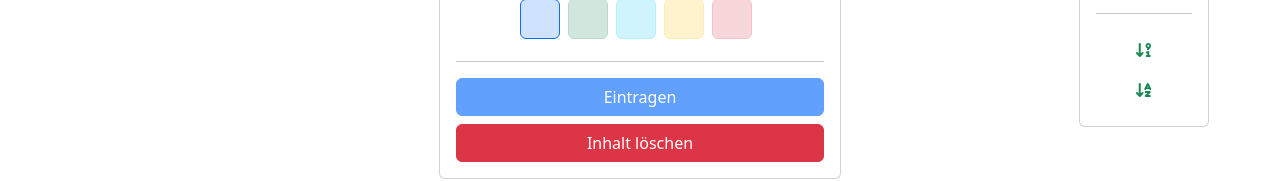
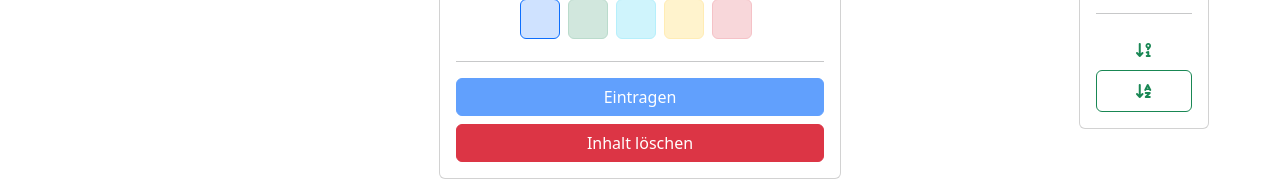
Before and after one commit to cf1887/VueJS_Code, a Vue app in the folder 03_terminkalender/: page / in a window 1280 px wide. Both pictures are taken after a click on the button 1238 px from the left and 447 px from the top of the page. Shown: the part 590-771 px from the top of the page. Built offline with nearby package versions, Linux system fonts and the light colour scheme.

Commit message:
03_terminkalender: Sortierung der CalendarEvents nach Priorität pro Tag

```diff
--- a/03_terminkalender/src/components/CalendarDay.vue
+++ b/03_terminkalender/src/components/CalendarDay.vue
@@ -13,7 +13,7 @@
         <div v-if="day.events.length">
           <transition-group name="list">
             <CalendarEvent
-              v-for="event in day.events"
+              v-for="event in events"
               :key="event.title"
               :event="event"
               :day="day"
@@ -77,6 +77,9 @@ export default {
         ? ["bg-primary", "text-white"]
         : null;
     },
+    events: function () {
+      return Store.getters.events(this.day.id);
+    }
   },
   methods: {
     setActiveDay() {
--- a/03_terminkalender/src/components/CalendarSettings.vue
+++ b/03_terminkalender/src/components/CalendarSettings.vue
@@ -12,18 +12,29 @@
             class="nav-item"
             role="button"
           >
-            <a class="nav-link" :class="isActiveView(componentName)" @click="changeActiveView(componentName)"><i class="text-success" :class="icon"></i></a>
+            <a
+              class="nav-link"
+              :class="isActiveView(componentName)"
+              @click="changeActiveView(componentName)"
+              ><i class="text-success" :class="icon"></i
+            ></a>
           </li>
         </ul>
         <hr />
         <ul class="nav nav-pills nav-fill">
           <li class="nav-item" role="button">
-            <a class="nav-link"
+            <a
+              class="nav-link"
+              :class="isActiveOrdering('priority')"
+              @click="changeOrdering('priority')"
               ><i class="fas fa-sort-numeric-down-alt text-success"></i
             ></a>
           </li>
           <li class="nav-item" role="button">
-            <a class="nav-link"
+            <a
+              class="nav-link"
+              :class="isActiveOrdering('title')"
+              @click="changeOrdering('title')"
               ><i class="fas fa-sort-alpha-down text-success"></i
             ></a>
           </li>
@@ -51,10 +62,18 @@ export default {
     },
     isActiveView(componentName) {
       if (componentName === Store.getters.activeView()) {
-        return ['border border-success'];
+        return ["border border-success"];
       }
-    }
-  }
+    },
+    changeOrdering(ordering) {
+      Store.mutations.setActiveOrdering(ordering);
+    },
+    isActiveOrdering(ordering) {
+      if (ordering === Store.getters.activeOrdering()) {
+        return ["border border-success"];
+      }
+    },
+  },
 };
 </script>
 
--- a/03_terminkalender/src/store.js
+++ b/03_terminkalender/src/store.js
@@ -6,12 +6,28 @@ import { readonly } from "vue";
 
 const state = reactive({
   calendarWeekData,
-  activeView: "CalendarWeek"
+  activeView: "CalendarWeek",
+  activeOrdering: "title",
 });
 
 const getters = {
     activeDay: () => state.calendarWeekData.find((day) => day.active),
     activeView: () => state.activeView,
+    activeOrdering: () => state.activeOrdering,
+    events: (dayId) => {
+        const dayObj = state.calendarWeekData.find((day) => day.id === dayId);
+        return dayObj.events.sort((eventA, eventB) => {
+            if (eventA[state.activeOrdering] > eventB[state.activeOrdering]) {
+                return 1;
+            }
+            else if (eventA[state.activeOrdering] < eventB[state.activeOrdering]) {
+                return -1;
+            }
+            else {
+                return 0;
+            }
+        })
+    },
 };
 
 const mutations = {
@@ -52,6 +68,9 @@ const mutations = {
     },
     setActiveDay(dayId) {
         state.calendarWeekData.map((dayObj) => dayObj.id === dayId ? (dayObj.active = true) : (dayObj.active = false));
+    },
+    setActiveOrdering(ordering) {
+        state.activeOrdering = ordering;
     }
 };
 
```
